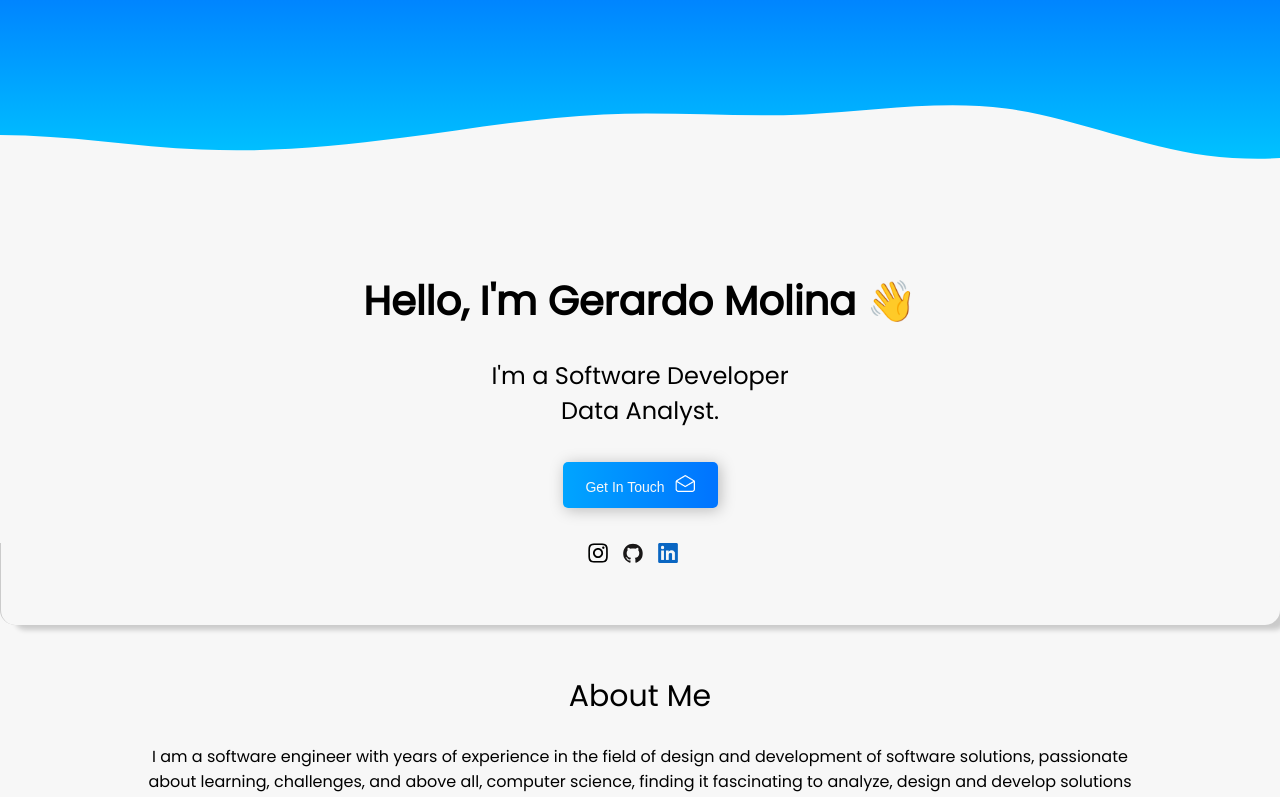
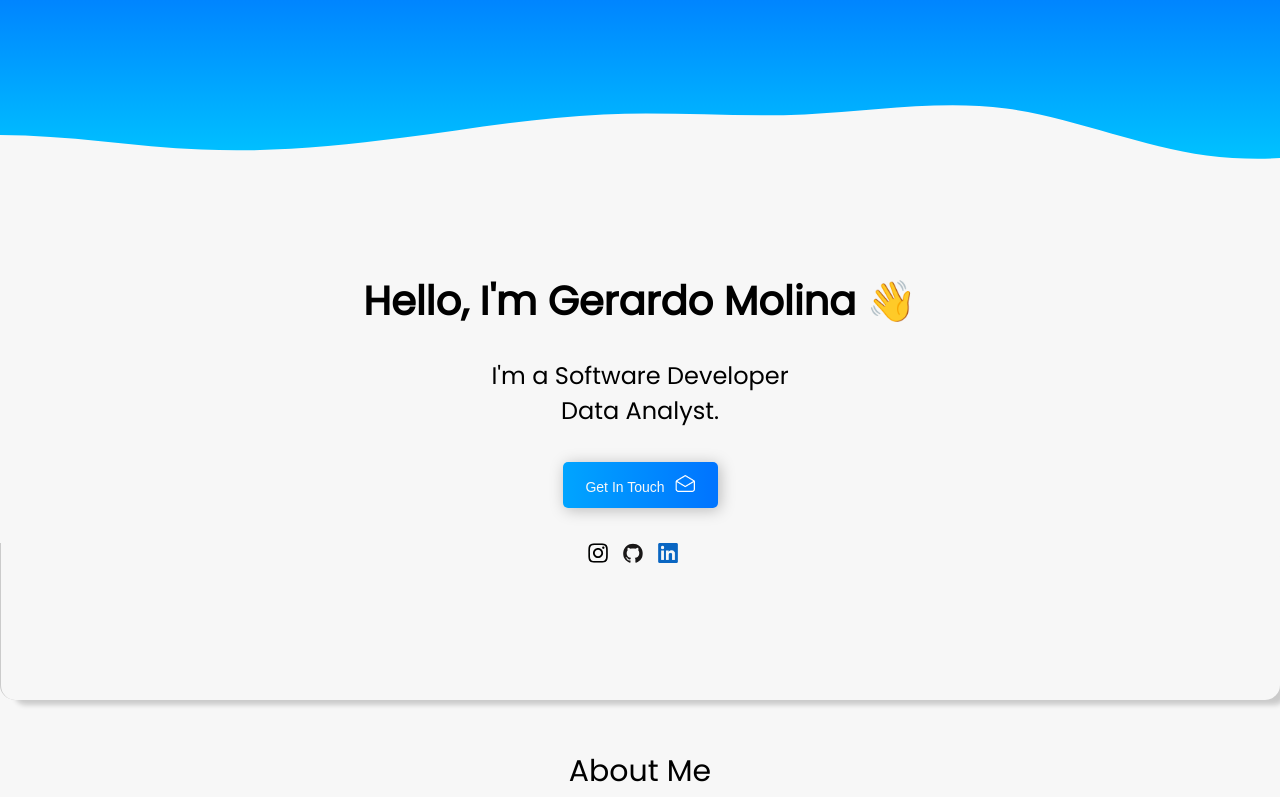
Before and after one commit to geramolinest/portfolio, a React (Create React App) app: page / in a window 1280 px wide. Shown: the top 797 px of the page. Built offline with nearby package versions, Linux system fonts and the light colour scheme.

Commit message:
Fixing bottom padding

```diff
--- a/src/pages/styles/styles.css
+++ b/src/pages/styles/styles.css
@@ -38,7 +38,7 @@ footer{
     margin-top: 35px;
     border-radius: 15px;
     border-top-left-radius: 0;
-    padding-bottom: 55px;
+    padding-bottom: 130px;
     border-left: 1px solid rgba(0,0,0,0.18);
     box-shadow: 10px 10px 5px -5px rgba(0,0,0,0.18);
 
```
